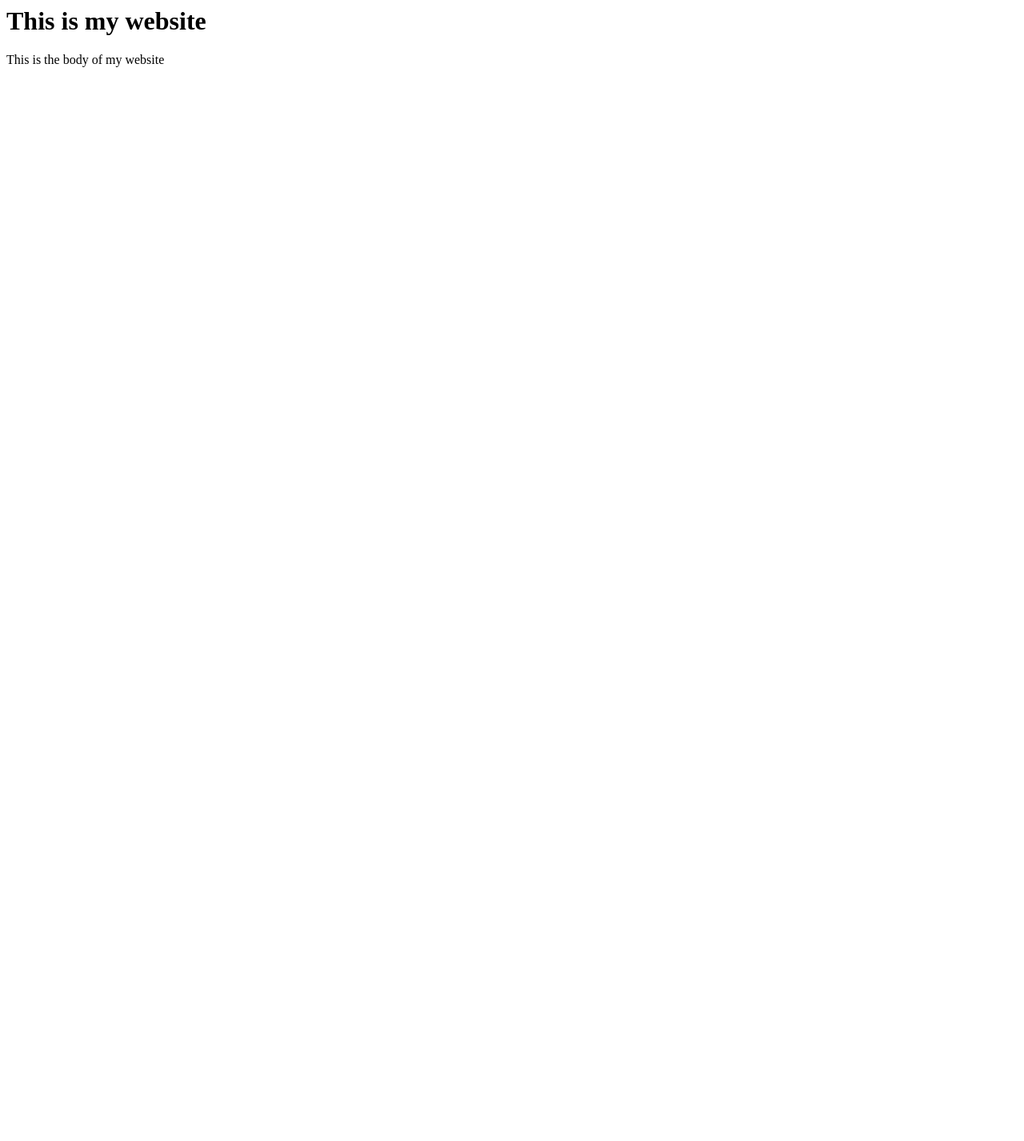
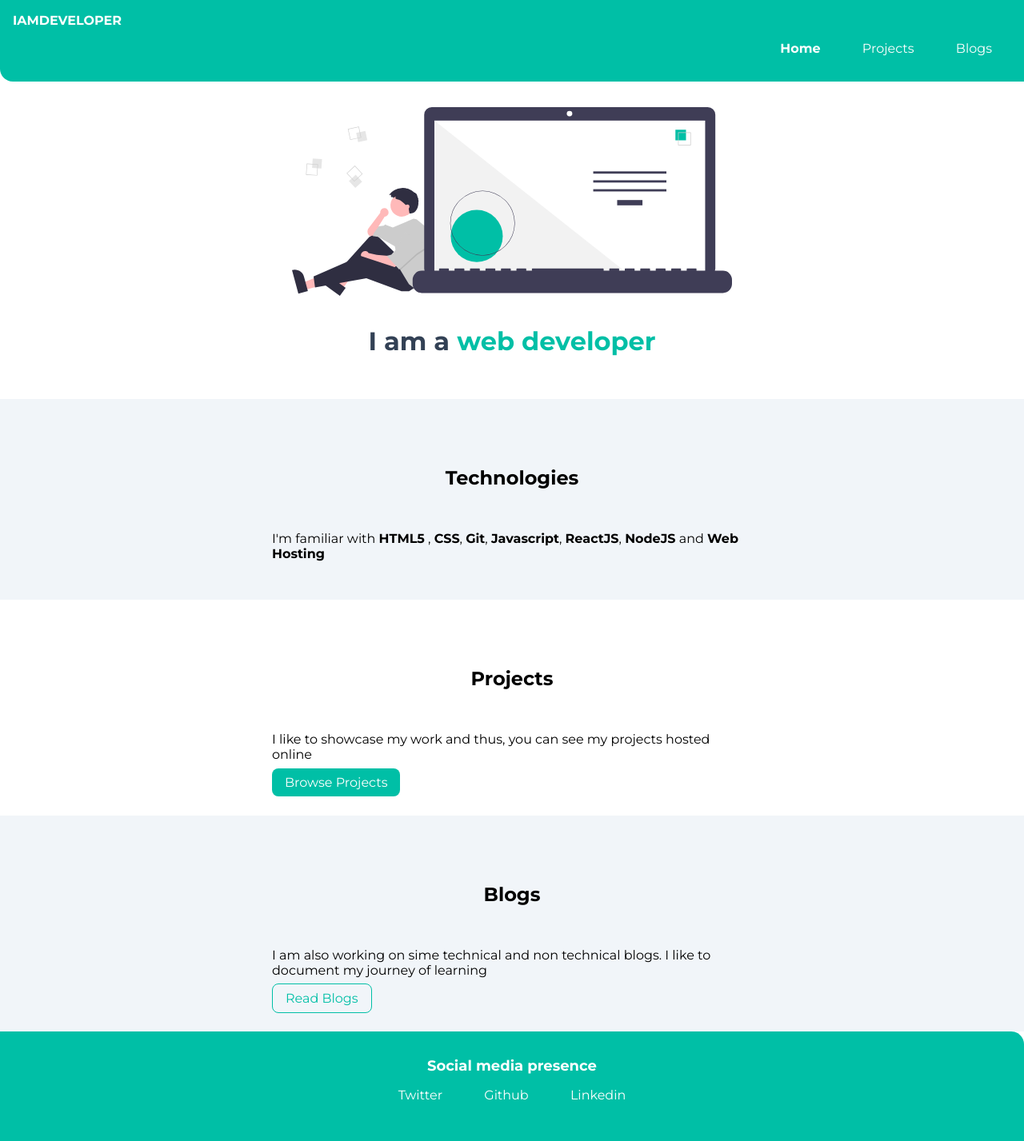
Before and after one commit to Amankumar62/My_Portfolio, a plain HTML site: page index.html in a window 1280 px wide. Shown: the whole page at 80% size. Before the commit the page ends 800 px from the top, so only its background shows below. Drawn offline with Linux system fonts and the light colour scheme.

Commit message:
ui added

```diff
--- a/index.html
+++ b/index.html
@@ -1,8 +1,74 @@
-<html>
-    <head>
-        <h1>This is my website</h1>
-    </head>
-    <body>
-        This is the body of my website
-    </body>
+<!DOCTYPE html>
+<html lang="en">
+<head>
+    <meta charset="UTF-8">
+    <meta http-equiv="X-UA-Compatible" content="IE=edge">
+    <meta name="viewport" content="width=device-width, initial-scale=1.0">
+    <link rel="stylesheet" href="style.css">
+    <title>Aman's Portfolio</title>
+</head>
+<body>
+    <nav class="navigation container">
+        <div class="nav-brand">IAMDEVELOPER</div>
+        <ul class="list-non-bullet nav-pills">
+            <li class="list-item-inline">
+                <a class="link link-active" class="link" href="/">Home</a>
+            </li>
+            <li class="list-item-inline">
+                <a class="link" class="link" href="/">Projects</a>
+            </li>
+            <li class="list-item-inline">
+                <a class="link" class="link" href="/">Blogs</a>
+            </li>
+        </ul>
+    </nav>
+    <header class="hero">
+        <img class="hero-img" src="images/hero.svg" alt="hero" />
+        <h1 class="hero-heading">I am a <span class="heading-inverted">web developer</span></h1>
+    </header>
+
+    <section class="section ow">
+        <div class="container container-center">
+            <h1>Technologies</h1>
+            <p>I'm familiar with
+                <strong>HTML5</strong> ,
+               <strong>CSS</strong>,
+               <strong>Git</strong>,
+               <strong>Javascript</strong>,
+               <strong>ReactJS</strong>,
+               <strong>NodeJS</strong>
+                 and
+                <strong>Web Hosting</strong></p>
+        </div>
+
+    </section>
+
+    <section class="section">
+        <div class="container container-center">
+            <h1>Projects</h1>
+            <p>I like to showcase my work and thus, you can see my projects hosted online</p>
+            <a class ="link link-primary" class="link" href="projects.html">Browse Projects</a>
+        </div>
+
+    </section>
+
+    <section class="section ow">
+        <div class="container container-center">
+            <h1>Blogs</h3>
+            <p>I am also working on sime technical and non technical blogs. I like to document my journey of learning</p>
+            <a class ="link link-secondary" class="link" href="blogs.html">Read Blogs</a>
+        </div>
+
+    </section>
+
+    <footer class="footer">
+        <div class="footer-header">Social media presence</div>
+        <ul class="social-links list-non-bullet">
+            <li class="list-item-inline"><a  class="link" href="https://twitter.com/kr794">Twitter</a></li>
+            <li class="list-item-inline"><a class="link" href="https://github.com/Amankumar62">Github</a></li>
+            <li class="list-item-inline"><a class="link" href="https://linkedin.com/in/amankr1209">Linkedin</a></li>
+        </ul>
+    </footer>
+
+</body>
 </html>
--- /dev/null
+++ b/style.css
@@ -0,0 +1,130 @@
+@import url('https://fonts.googleapis.com/css2?family=Montserrat:wght@400;700&display=swap');
+
+:root{
+    --primary-color:#00BFA6;
+    --gray-color:#334155;
+    --off-white-color:#f1f5f9;
+}
+body {
+    font-family: 'Montserrat',sans-serif;
+    margin: 0px;
+
+}
+hr{
+    margin:2rem 0rem;
+}
+
+/* container */
+.container {
+ padding:0 1rem;
+}
+
+.container-center{
+    max-width:600px;
+    margin:auto;
+}
+
+/* links */
+.link{
+    text-decoration: none;
+    padding:0.5rem 1rem;
+}
+
+.link-primary{
+    background-color: var(--primary-color);
+    border-radius: 00.5rem;
+    color: white;
+}
+
+.link-secondary{
+color: var(--primary-color);
+border-radius: 0.5rem;
+border:1px solid var(--primary-color);
+}
+
+/* Lists */
+
+.list-non-bullet{
+list-style: none;
+}
+
+.list-item-inline{
+    display: inline;
+    padding:0rem 0.5rem;
+}
+
+.navigation{
+    background-color: var(--primary-color);
+    color: white;
+    padding: 1rem;
+    border-bottom-left-radius: 1rem;
+}
+.navigation .nav-brand{
+    font-weight: bold;
+}
+.navigation .nav-pills{
+    text-align: right;
+}
+
+.navigation .link{
+    color: white;
+}
+.navigation .link-active{
+    font-weight: bold;
+}
+
+/* Header */
+.hero{
+    padding: 2rem;
+
+}
+
+.hero .hero-img {
+   max-width: 550px;
+  display: block;
+  margin: auto;
+}
+.hero .hero-heading{
+    padding-top: 1rem;
+   color: var(--gray-color);
+  text-align: center;
+}
+.hero .hero-heading .heading-inverted{
+    color: var(--primary-color);
+}
+.heading-inverted{
+    color: var(--primary-color);
+}
+/* sections */
+
+.section{
+    padding: 2rem;
+}
+
+.section h1{
+    text-align: center;
+    padding:2rem;
+}
+.ow{
+ background-color: var(--off-white-color);
+}
+
+/* footer */
+
+.footer{
+background-color: var(--primary-color);
+padding:2rem 1rem;
+text-align: center;
+color: white;
+border-top-right-radius: 1rem;
+}
+.footer .link{
+    color:white;
+}
+.footer .footer-header {
+    font-weight: bold;
+    font-size: large;
+}
+.footer ul{
+    padding-inline-start:0px;
+}
```
Also changed, not shown: blogs.html (added, +12 -0 lines), lib/component.html (added, +128 -0 lines), projects.html (added, +12 -0 lines), images/hero.svg (added).
